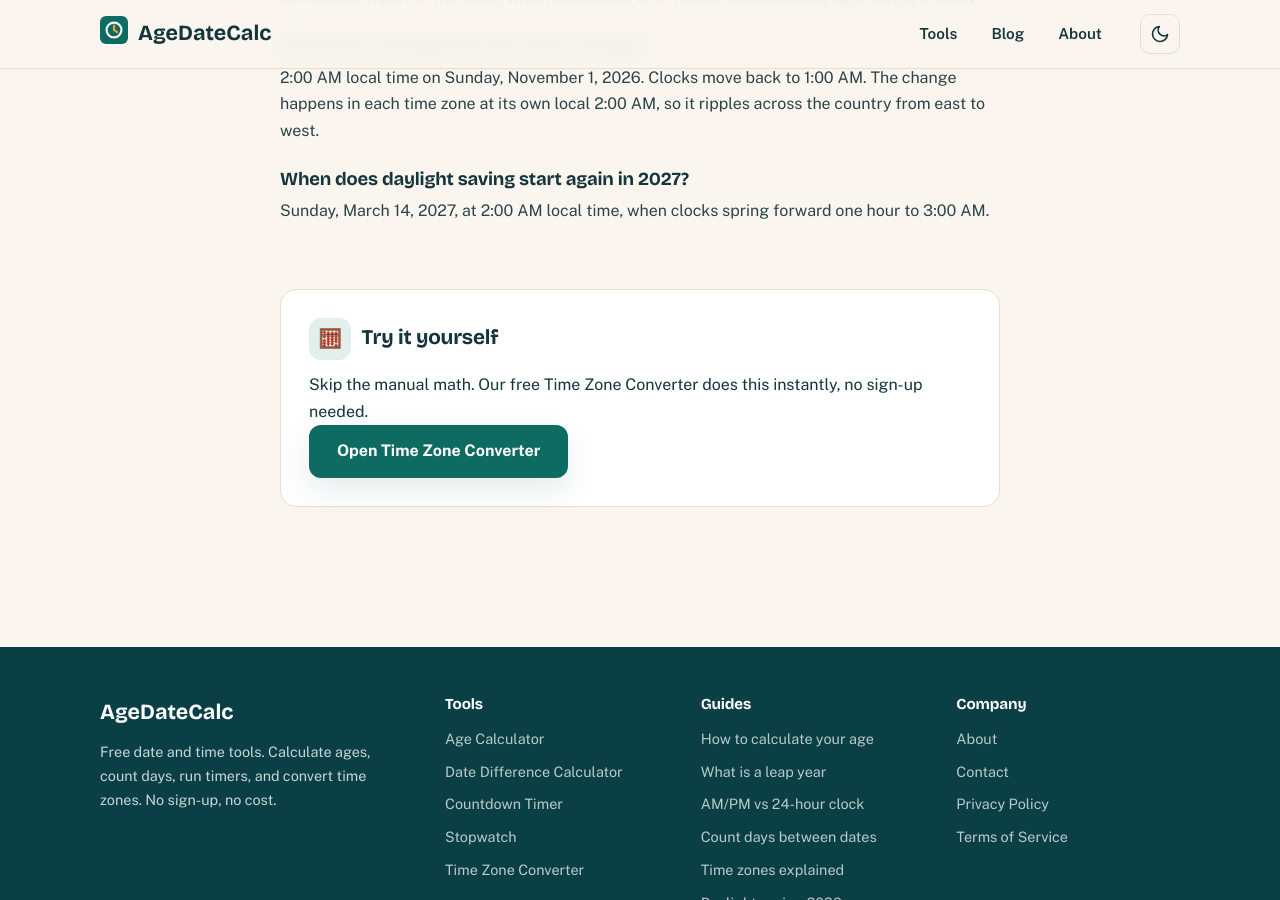
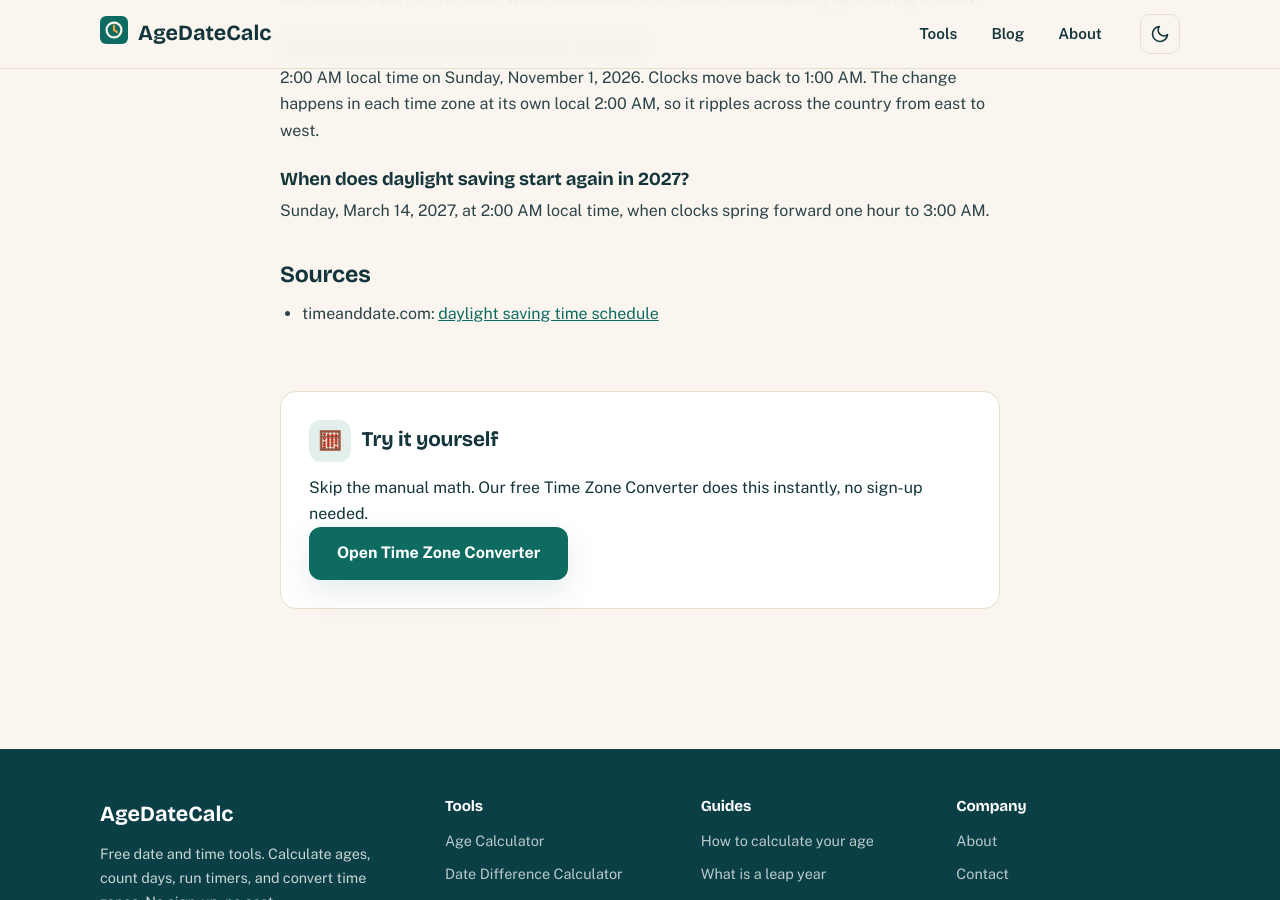
Before and after one commit to zaidmeo09-dhangal/agedatecalc, a Jekyll site: the page built from _posts/2026-10-26-when-does-daylight-saving-time-end-2026.md, in a window 1280 px wide and 900 px high, scrolled down 2965 px. Built offline with Jekyll 4.4.1, drawn with Linux system fonts in a browser that asks for light colours.

Commit message:
2026 SEO upgrade: Organization+Article+Breadcrumb schema, about page owner identity, post authority sources, meta fix

```diff
--- a/_posts/2026-10-26-when-does-daylight-saving-time-end-2026.md
+++ b/_posts/2026-10-26-when-does-daylight-saving-time-end-2026.md
@@ -85,4 +85,8 @@ No. Arizona stays on Mountain Standard Time (UTC-7) year-round, except the Navaj
 
 Sunday, March 14, 2027, at 2:00 AM local time, when clocks spring forward one hour to 3:00 AM.
 
+## Sources
+
+- timeanddate.com: [daylight saving time schedule](https://www.timeanddate.com/time/dst/)
+
 </div>
```
